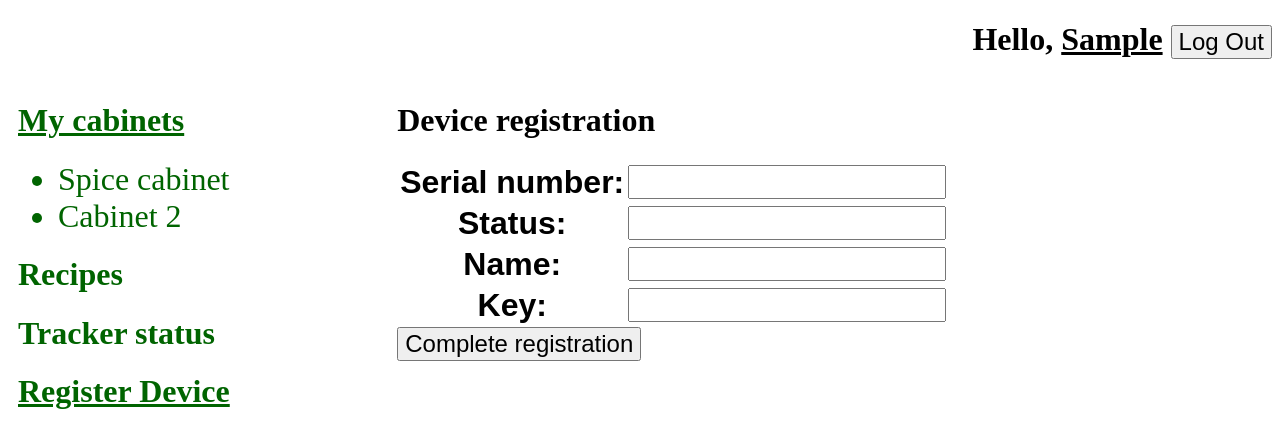
After one commit to 18500-s22-b6/webapp, a Django app: page /add_device in a window 1280 px wide. The commit adds this page. Shown: the top 448 px of the page. Run offline with Django 3.2, Linux system fonts and the light colour scheme; the visitor is signed in with stand-in values (Sample User, id 1); parts of the project's set-up code (start-up, migrations or seed data) failed here and were passed over.

Commit message:
Created form for registering device

```diff
--- /dev/null
+++ b/webapps/food_tracker/forms.py
@@ -0,0 +1,24 @@
+# forms.py
+# See ourlife > forms.py for similar model
+
+from django import forms
+from food_tracker.models import User
+
+
+# ALL_USERS = [(user.username, str(user.first_name + " " + user.last_name))
+#              for user in User.objects.all()]
+
+class DeviceRegistrationForm(forms.Form):
+    serial_number = forms.IntegerField() # TODO: CharField
+    status = forms.IntegerField()
+    # owner = forms.Model(User, on_delete=models.PROTECT) #####
+    name = forms.CharField(max_length = 50)
+    key = forms.CharField(required=True, max_length = 50)
+
+  # text = forms.CharField(required=False, max_length=10000, widget=forms.Textarea)
+  # raw_location = forms.CharField(required=False, max_length=200, label="Location:")
+  # shared_with = forms.ModelMultipleChoiceField(queryset=User.objects.all(),
+  #                                              widget=forms.CheckboxSelectMultiple,
+  #                                              required=False,
+  #                                              label="Share with:")
+  # image_data = forms.CharField(widget=forms.HiddenInput(), required=False)
--- /dev/null
+++ b/webapps/food_tracker/templates/add_device.html
@@ -0,0 +1,16 @@
+<!-- add_device.html -->
+<!-- Sends a POST request for tracker registration -->
+
+{% extends "dashboard.html" %}
+
+{% block content %}
+
+    <h1>Device registration</h1>
+    <form method="post" action="{% url 'add_device' %}">
+        <table>
+            {{form}}
+        </table>
+        {% csrf_token %}
+        <button type="submit">Complete registration</button>
+    </form>
+{% endblock %}
--- a/webapps/food_tracker/templates/dashboard.html
+++ b/webapps/food_tracker/templates/dashboard.html
@@ -21,4 +21,5 @@
     </ul>
     <h1>Recipes</h1>
     <h1>Tracker status</h1>
+    <h1><a href="{% url 'add_device' %}">Register Device</a></h1>
 {% endblock %}
--- a/webapps/food_tracker/views.py
+++ b/webapps/food_tracker/views.py
@@ -5,6 +5,8 @@ from django.contrib.auth import logout
 import requests
 
 from .userinfo import get_userinfo
+from .models import *
+from .forms import DeviceRegistrationForm
 
 def home(request):
   return render(request, 'home.html', {})
@@ -24,9 +26,10 @@ def profile(request):
   return render(request, 'profile.html', context)
 
 @login_required
-def register(request):
+def register_user(request):
   return render(request, 'registration.html')
 
+@login_required
 def logout_user(request):
   if request.user.social_auth.filter(provider='facebook'):
     # Revoke access token
@@ -40,9 +43,42 @@ def logout_user(request):
   logout(request)
   return redirect('home')
 
-# @login_required # TODO: remove later
+@login_required # TODO: remove later
 def dashboard(request):
   return render(request, 'dashboard.html', {})
 
+@login_required
 def cabinet(request):
   return render(request, 'inv.html', {})
+
+@login_required
+def register_device(request):
+  if request.method == 'GET':
+    context = {'form': DeviceRegistrationForm()}
+    # Logged in users shouldn't share posts with themselves
+    # context['form'].fields['shared_with'].queryset = \
+    #   context['form'].fields['shared_with'].queryset.exclude(id=request.user.id)
+    return render(request, 'add_device.html', context)
+
+  form = DeviceRegistrationForm(request.POST)
+  # form.fields['shared_with'].queryset = form.fields['shared_with'].queryset.exclude(id=request.user.id)
+  if not form.is_valid():
+    context = {'form': form}
+    return render(request, 'add_device.html', context)
+
+  new_user = User(first_name = "fn_TEST",
+                  last_name = "ln_TEST",
+                  phone_number = "pn_TEST",
+                  email = "email@email.com")
+  new_user.save()
+
+  new_device = Device(serial_number=form.cleaned_data["serial_number"],
+                      status=form.cleaned_data["status"],
+                      owner=new_user,
+                      name=form.cleaned_data["name"],
+                      most_recent_image=None,
+                      key=form.cleaned_data["key"])
+  new_device.save()
+
+  print("asdfasdfasdfasdf")
+  return render(request, 'add_device.html', context)
--- a/webapps/webapps/settings.py
+++ b/webapps/webapps/settings.py
@@ -44,8 +44,8 @@ INSTALLED_APPS = [
     'django.contrib.staticfiles',
     'food_tracker',
     'social_django',
-    'sslserver',
-    'phonenumber_field',
+    # 'sslserver',
+    # 'phonenumber_field',
 ]
 
 MIDDLEWARE = [
--- a/webapps/webapps/urls.py
+++ b/webapps/webapps/urls.py
@@ -26,8 +26,9 @@ urlpatterns = [
     path('', include('social_django.urls', namespace='social')),
     path('dashboard', views.dashboard, name='dashboard'),
     path('profile', views.profile, name='profile'),
-    path('registration', views.register, name='registration'),
+    path('registration', views.register_user, name='registration'),
     # path('logout/', LogoutView.as_view(template_name="index.html"), name='logout'),
     path('logout/', views.logout_user, name='logout'),
     path('cabinet/', views.cabinet, name='cabinet'),
+    path('add_device', views.register_device, name='add_device')
 ]
```
Also changed, not shown: webapps/food_tracker/migrations/__init__.py (deleted).
